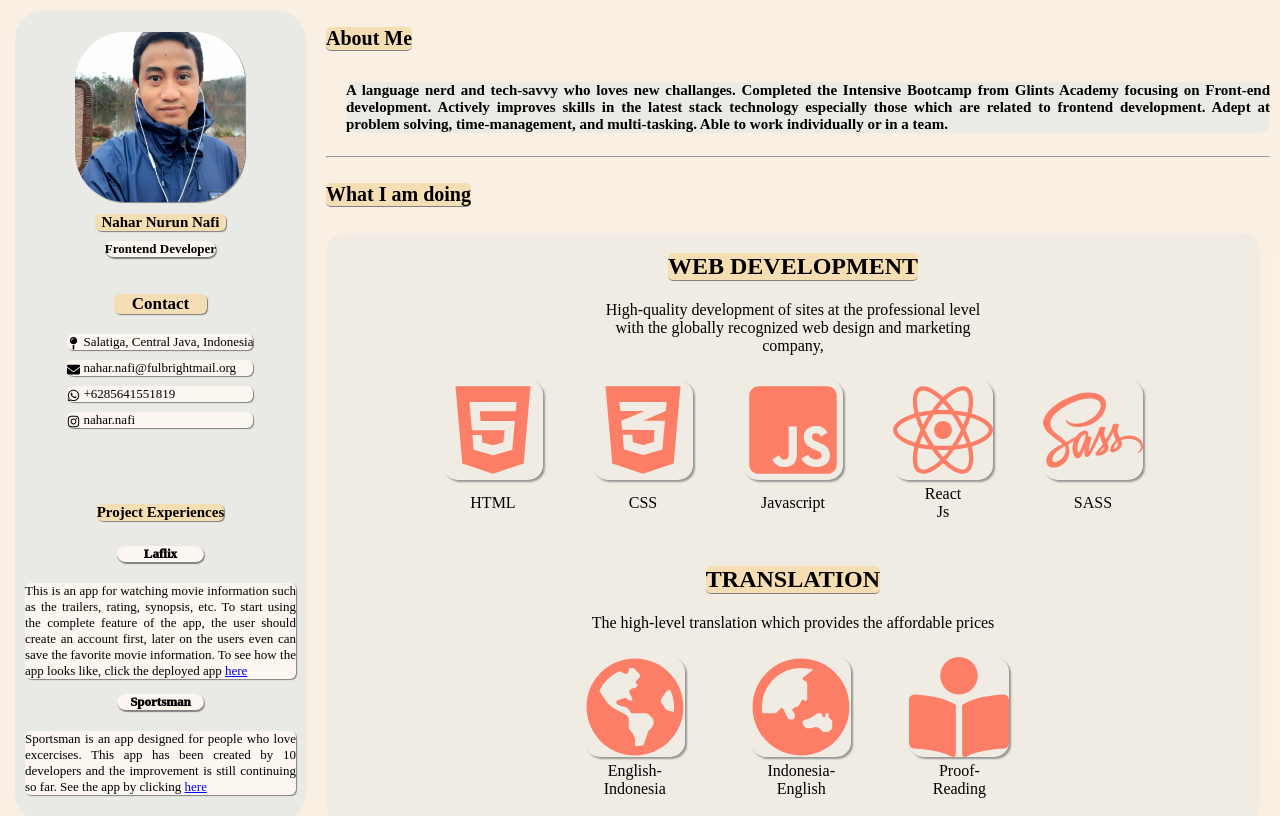
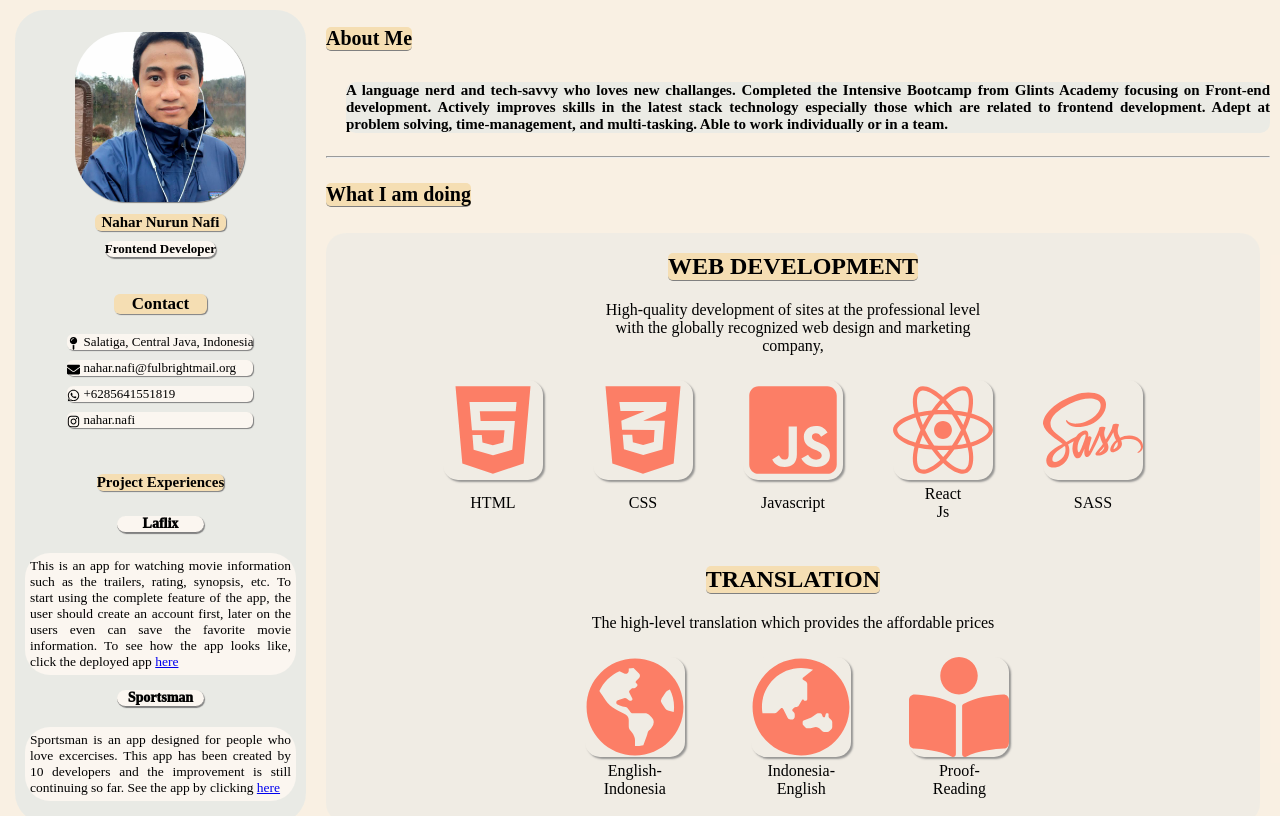
Before and after one commit to naharnafi/web-profile, a React (Create React App) app: page / in a window 1280 px wide. Shown: the top 816 px of the page. Built offline with nearby package versions, Linux system fonts and the light colour scheme.

Commit message:
edit font

```diff
--- a/src/index.css
+++ b/src/index.css
@@ -133,7 +133,7 @@ margin: 3px 3px 0px 0px;
 } */
 
 .project-experience {
-	margin-top: 30px;
+	margin-top: 0px;
 	text-align: center;
 }
 .project-experience h3 {
@@ -155,7 +155,7 @@ margin: 3px 3px 0px 0px;
 	/* border-radius: 6px; */
 	margin: 15px auto;
 	box-shadow: 1px 1px 1px grey;
-	font-size: 13px;
+	font-size: 14px;
 	margin-bottom: 20px;
 	width: 30%;
 	font-weight: 950;
@@ -163,18 +163,20 @@ margin: 3px 3px 0px 0px;
 
 .laflix-text-wrapper {
 	background-color: #fbf6f0;
-	border-radius: 6px;
-	box-shadow: 1px 1px 1px grey;
+	border-radius: 25px;
+	/* box-shadow: 1px 1px 1px grey; */
 	/* display: inline-block; */
 	/* display: inline; */
-	font-size: 13px;
+	font-size: 13.5px;
 	/* display: flex;
 	flex-direction: column; */
 	text-align:justify;
 	margin: 10px;
+	padding: 5px;
 }
 .laflix-info{
 display: inline;
+/* padding: 20px; */
 }
 .laflix-info a {
 	display: inline;
```
